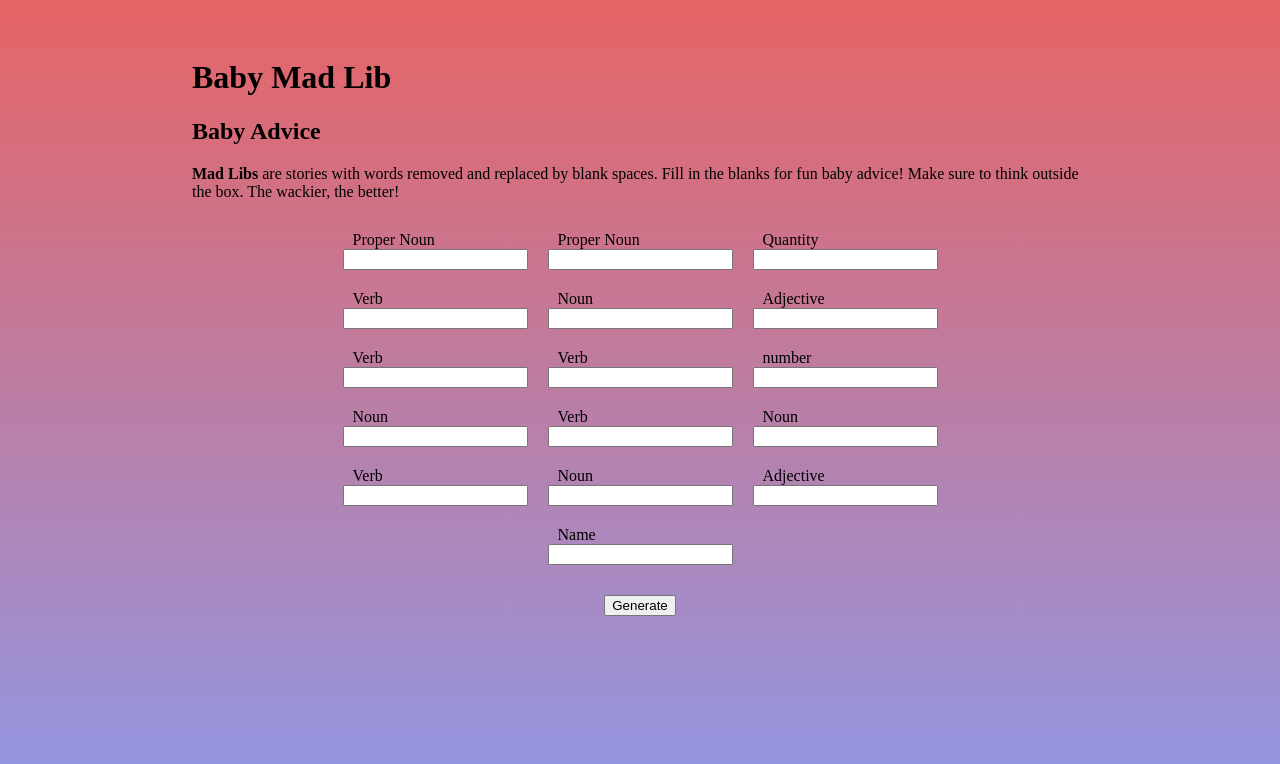
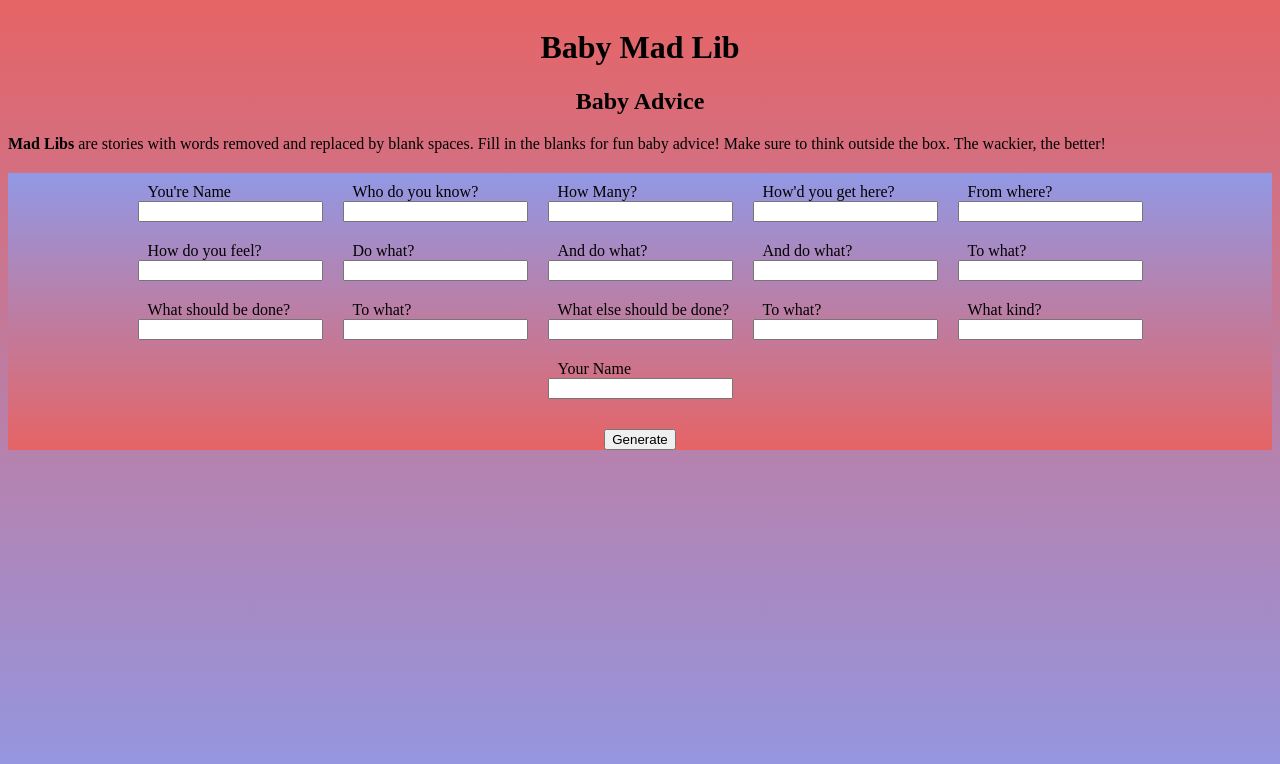
Before and after one commit to jayhun0521/madLibGame, a plain HTML site: page index.html in a window 1280 px wide. Drawn offline with Linux system fonts and the light colour scheme.

Commit message:
updating html & css files

```diff
--- a/index.html
+++ b/index.html
@@ -14,108 +14,111 @@
 <body>
   <script src="./madlibs.js"></script>
 
-  <div class="container">
+  <div>
       <header>
-        <h1>Baby Mad Lib</h1>
+        <div>
+        <h1 class="text-center">Baby Mad Lib</h1>
         <h2>Baby Advice</h2>
+
         <p><strong>Mad Libs</strong> are stories with words removed and replaced by blank spaces. Fill in the blanks for fun
-          baby advice! Make sure to think outside the box. The wackier, the better!</p>
+          baby advice! Make sure to think outside the box. The wackier, the better!</p></div>
       </header>
-      <main>
-        <form action="madlibs-form" name="madlibs-form" onsubmit="submitMadLibs(event)">
+
+      <main style="background: linear-gradient(#9198e5, #e66465)">
+        <form action= "" name="madlibs-form" onsubmit="return false">
           <section id="madlibs-inputs">
             <div class="input-group">
-              <label for="proper_noun_1">Proper Noun</label>
+              <label for="proper_noun_1">You're Name</label>
               <input type="text" id="proper_noun_1" name="proper_noun_1" required>
             </div>
 
 
             <div class="input-group">
-              <label for="proper_noun_2">Proper Noun</label>
+              <label for="proper_noun_2">Who do you know?</label>
               <input type="text" id="proper_noun_2" name="proper_noun_2" required>
             </div>
 
 
             <div class="input-group">
-              <label for="quantity">Quantity</label>
+              <label for="quantity">How Many?</label>
               <input type="text" id="quantity" name="quantity" required>
             </div>
 
 
             <div class="input-group">
-              <label for="verb1">Verb</label>
+              <label for="verb1">How'd you get here?</label>
               <input type="text" id="verb1" name="verb1" required>
             </div>
 
 
             <div class="input-group">
-              <label for="noun1">Noun</label>
+              <label for="noun1">From where?</label>
               <input type="text" id="noun1" name="noun1" required>
             </div>
 
 
             <div class="input-group">
-              <label for="adjective1">Adjective</label>
+              <label for="adjective1">How do you feel?</label>
               <input type="text" id="adjective1" name="adjective1" required>
             </div>
 
 
             <div class="input-group">
-              <label for="verb2">Verb</label>
+              <label for="verb2">Do what?</label>
               <input type="text" id="verb2" name="verb2" required>
             </div>
 
 
             <div class="input-group">
-              <label for="verb3">Verb</label>
+              <label for="verb3">And do what?</label>
               <input type="text" id="verb3" name="verb3" required>
             </div>
 
 
             <div class="input-group">
-              <label for="verb4">number</label>
+              <label for="verb4">And do what?</label>
               <input type="text" id="verb4" name="verb4" required>
             </div>
 
 
             <div class="input-group">
-              <label for="noun2">Noun</label>
+              <label for="noun2">To what?</label>
               <input type="text" id="noun2" name="noun2" required>
             </div>
 
 
             <div class="input-group">
-              <label for="verb5">Verb</label>
+              <label for="verb5">What should be done?</label>
               <input type="text" id="verb5" name="verb5" required>
             </div>
 
 
             <div class="input-group">
-              <label for="noun3">Noun</label>
+              <label for="noun3">To what?</label>
               <input type="text" id="noun3" name="noun3" required>
             </div>
 
 
             <div class="input-group">
-              <label for="verb6">Verb</label>
+              <label for="verb6">What else should be done?</label>
               <input type="text" id="verb6" name="verb6" required>
             </div>
 
 
             <div class="input-group">
-              <label for="noun4">Noun</label>
+              <label for="noun4">To what?</label>
               <input type="text" id="noun4" name="noun4" required>
             </div>
 
 
             <div class="input-group">
-              <label for="adjective2">Adjective</label>
+              <label for="adjective2">What kind?</label>
               <input type="text" id="adjective2" name="adjective2" required>
             </div>
 
 
             <div class="input-group">
-              <label for="name">Name</label>
+              <label for="name">Your Name</label>
               <input type="text" id="name" name="name" required>
             </div>
           </section>
@@ -123,42 +126,18 @@
             <button type="submit" onclick="createParagraph()">Generate</button>
           </section>
         </form>
-        <section id="completed-story" class="hide"></section>
+        <!-- <section id="completed-story" class="hide"></section> -->
       </main>
     </div>
 
-    <!-- <form onSubmit="return false" action="">
 
-      <ul>
-        <li><input type="text" placeholder="proper noun" id="text one"></li>
-        <li><input type="text" placeholder="proper noun" id="text two"></li>
-        <li><input type="text" placeholder="quantity" id="text three"></li>
-        <li><input type="text" placeholder="verb" id="text four"></li>
-        <li><input type="text" placeholder="noun" id="text five"></li>
-        <li><input type="text" placeholder="adjective" id="text six"></li>
-        <li><input type="text" placeholder="verb" id="text seven"></li>
-        <li><input type="text" placeholder="verb" id="text eight"></li>
-        <li><input type="text" placeholder="verb" id="text nine"></li>
-        <li><input type="text" placeholder="noun" id="text ten"></li>
-        <li><input type="text" placeholder="verb" id="text eleven"></li>
-        <li><input type="text" placeholder="noun" id="text twelve"></li>
-        <li><input type="text" placeholder="verb" id="text thirteen"></li>
-        <li><input type="text" placeholder="noun" id="text fourteen"></li>
-        <li><input type="text" placeholder="adjective" id="text fifteen"></li>
-        <li><input type="text" placeholder="name" id="text sixteen"></li>
-       -->
-        <!-- <div>
-        <li><button class="button" type="botton" id="button" onclick="createParagraph()">Ready.Set.Go!!!</li>
-      </div>
-      </ul>
-    </form>
-    <div id="answer"></div>
-
-    <div>
+    <!-- <div>
         <p>My name is (proper noun) and I have known (proper noun) for (quantity) years. I (verb) all the way from (noun) to celebrate today. I am so (adjective) for the parents. My best advice? Don't forget to (verb) before you (verb) and (verb) after the (noun).
         Daddy you should always (verb) mommy's (noun) and Mommy, you should always (verb) daddy's (noun). You are going to be the (adjective) parents ever! Love, (name)</p>
-    </div>
-  </div> -->
+    </div> -->
+  </div>
+
+  <div id="completed-story"></div>
 
 </body>
 </html>
--- a/madlibs.js
+++ b/madlibs.js
@@ -1,22 +1,31 @@
-const submitMadlibs = (event) => {
-    alert('hey!');
-    event.preventDefault();
+console.log('madlibs.js is connected')
 
-    const form = new FormData(event.target);
-    const userSubmission = Object.fromEntries(form);
+function createParagraph(){
+    console.log("create paragraph has been logged")
+    var wordOne = document.getElementById("proper_noun_1").value;
+    var wordTwo = document.getElementById("proper_noun_2").value;
+    var wordThree = document.getElementById("quantity").value;
+    var wordFour = document.getElementById("verb1").value;
+    var wordFive = document.getElementById("noun1").value;
+    var wordSix = document.getElementById("adjective1").value;
+    var wordSeven = document.getElementById("verb2").value;
+    var wordEight = document.getElementById("verb3").value;
+    var wordNine = document.getElementById("verb4").value;
+    var wordTen = document.getElementById("noun2").value;
+    var wordEleven = document.getElementById("verb5").value;
+    var wordTwelve = document.getElementById("noun3").value;
+    var wordThirteen = document.getElementById("verb6").value;
+    var wordFourteen = document.getElementById("noun4").value;
+    var wordFifteen = document.getElementById("adjective2").value;
+    var wordSixteen = document.getElementById("name").value;
 
-    const story = `<h3>My Completed Story:</h3>
-    <p>My name is <span class="inserted-text">${userSubmission.proper_noun_1}</span> and I have known <span class="inserted-text">${userSubmission.proper_noun_2}</span> for <span class="inserted-text">${userSubmission.quantity}</span> years. I <span class="inserted-text">${userSubmission.verb1}</span> all the way from <span class="inserted-text">${userSubmission.noun1}</span> to celebrate today. I am so <span class="inserted-text">${userSubmission.adjective1}</span> for the parents. My best advice? Don't forget to <span class="inserted-text">${userSubmission.verb2}</span> before you <span class="inserted-text">${userSubmission.verb3}</span> and <span class="inserted-text">${userSubmission.verb4}</span> after the <span class="inserted-text">${userSubmission.noun2}</span>. Daddy you should always <span class="inserted-text">${userSubmission.verb5}</span> mommy's <span class="inserted-text">${userSubmission.noun3}</span> and Mommy, you should always <span class="inserted-text">${userSubmission.verb6}</span> daddy's <span class="inserted-text">${userSubmission.noun4}</span>. You are going to be the <span class="inserted-text">${userSubmission.adjective2}</span> parents ever! Love, <span class="inserted-text">${userSubmission.name}</span>.</p>`;
+    console.log(wordOne, wordTwo, wordThree, wordFour, wordFive, wordSix, wordSeven, wordEight, wordNine, wordTen, wordEleven, wordTwelve, wordThirteen, wordFourteen, wordFifteen)
 
 
-}
+    var paragraph = " <p>My name is " + wordOne + " and I have known " + wordTwo + " for " + wordThree + " years." + " I " + wordFour + " all the way from " + wordFive + " to celebrate today. I am so " + wordSix + " for the parents. My best advice is don't forget to " + wordSeven + " before you " + wordEight + " and " + wordNine + " after the " + wordTen + ". Daddy you should always " + wordEleven + " mommy's " + wordTwelve + " and Mommy, you should always " + wordThirteen + " Daddy's " + wordFourteen + ". You're going to be the " + wordFifteen + " parents ever! Love, " + wordSixteen + ".</p>"
 
-
-function createParagraph(){
-    var wordOne = document.getElementById("proper_noun_1").value;
-    var wordTwo = document.getElementById("proper_noun_2").value;
-
-    var paragraph = "<p>THis is the begininning of our Madlib " + wordOne + " and th"
+    console.log(paragraph);
 
     document.getElementById("completed-story").innerHTML = paragraph;
+
 }
--- a/style.css
+++ b/style.css
@@ -3,14 +3,25 @@ html {
     height: 100%;
 }
 
+header{
+
+    text-align: center;
+    font-style: helvetica, sans-serif, arial;
+}
+
 body {
     background: linear-gradient(#e66465, #9198e5);
-    background-color:rgb(35, 136, 203);
-    font-style: "Poppins", helvetica, sans-serif, arial;
-    /* height: 100%; */
+    font-style: helvetica, sans-serif, arial;
     display: flex;
     align-items: center;
-    /* overflow-y: hidden; */
+    background-repeat: no-repeat;
+    box-shadow: 20em;
+
+}
+
+p{
+
+    text-align: justify;
 }
 
 .container{
```
